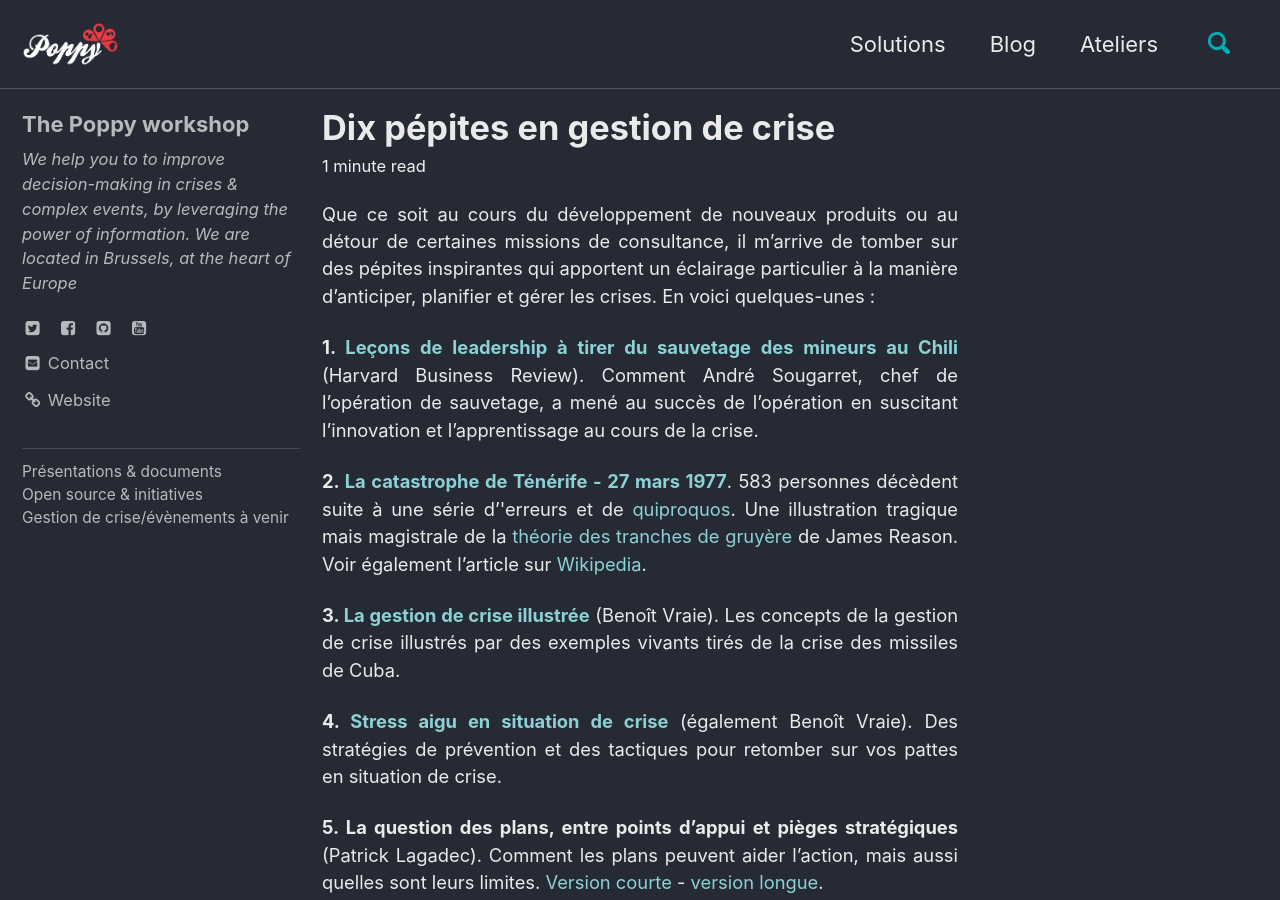
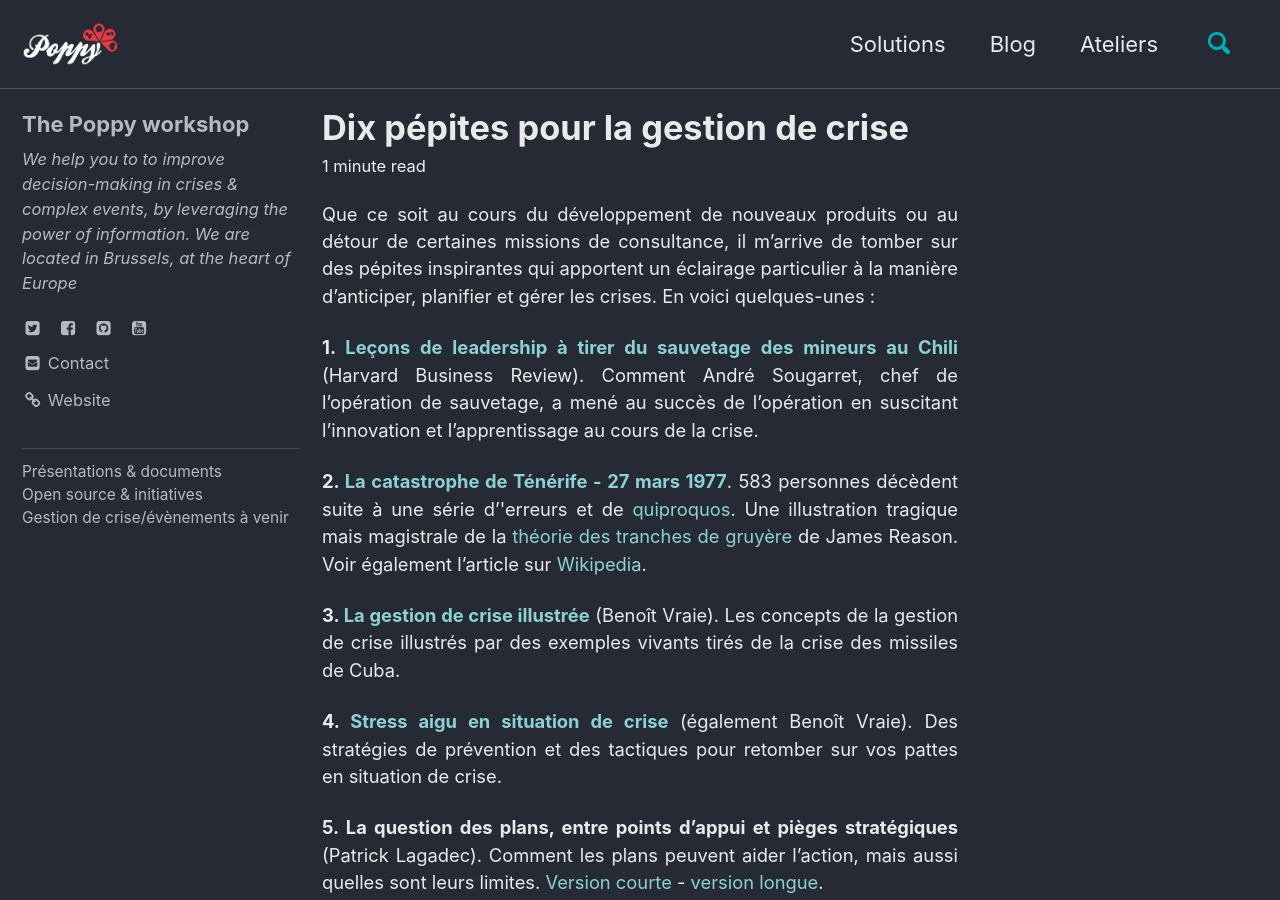
Before and after one commit to ccloquet/ccloquet.github.io, a Jekyll site: the page built from _posts/2019-02-12-dix-pepites.md, in a window 1280 px wide and 900 px high. Built offline with Jekyll 4.4.1, drawn with Linux system fonts in a browser that asks for light colours; cached includes are drawn as plain includes.

Commit message:
Update 2019-02-12-dix-pepites.md

```diff
--- a/_posts/2019-02-12-dix-pepites.md
+++ b/_posts/2019-02-12-dix-pepites.md
@@ -1,5 +1,5 @@
 ---
-title: Dix pépites en gestion de crise
+title: Dix pépites pour la gestion de crise
 ---
 
 Que ce soit au cours du développement de nouveaux produits ou au détour de certaines missions de consultance, il m'arrive de tomber sur des pépites inspirantes qui apportent un éclairage particulier à la manière d'anticiper, planifier et gérer les crises. En voici quelques-unes :
```
